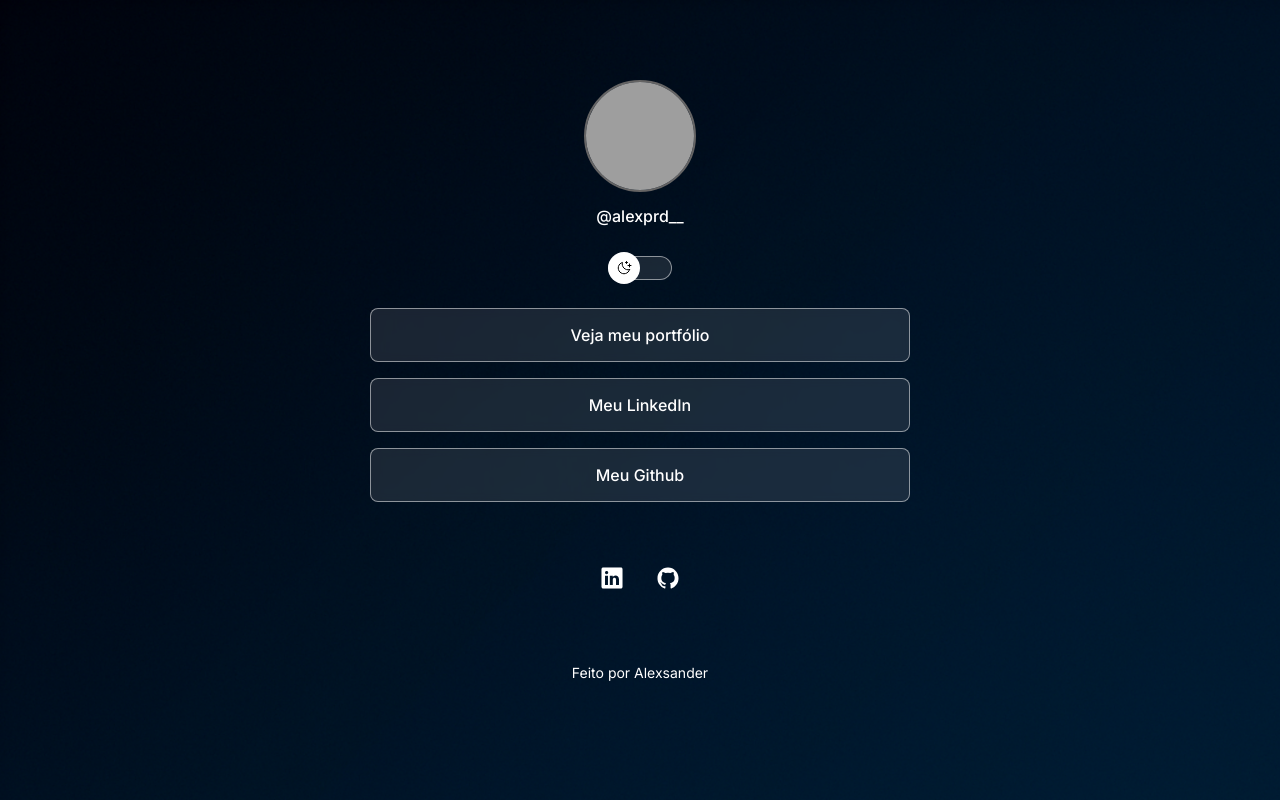
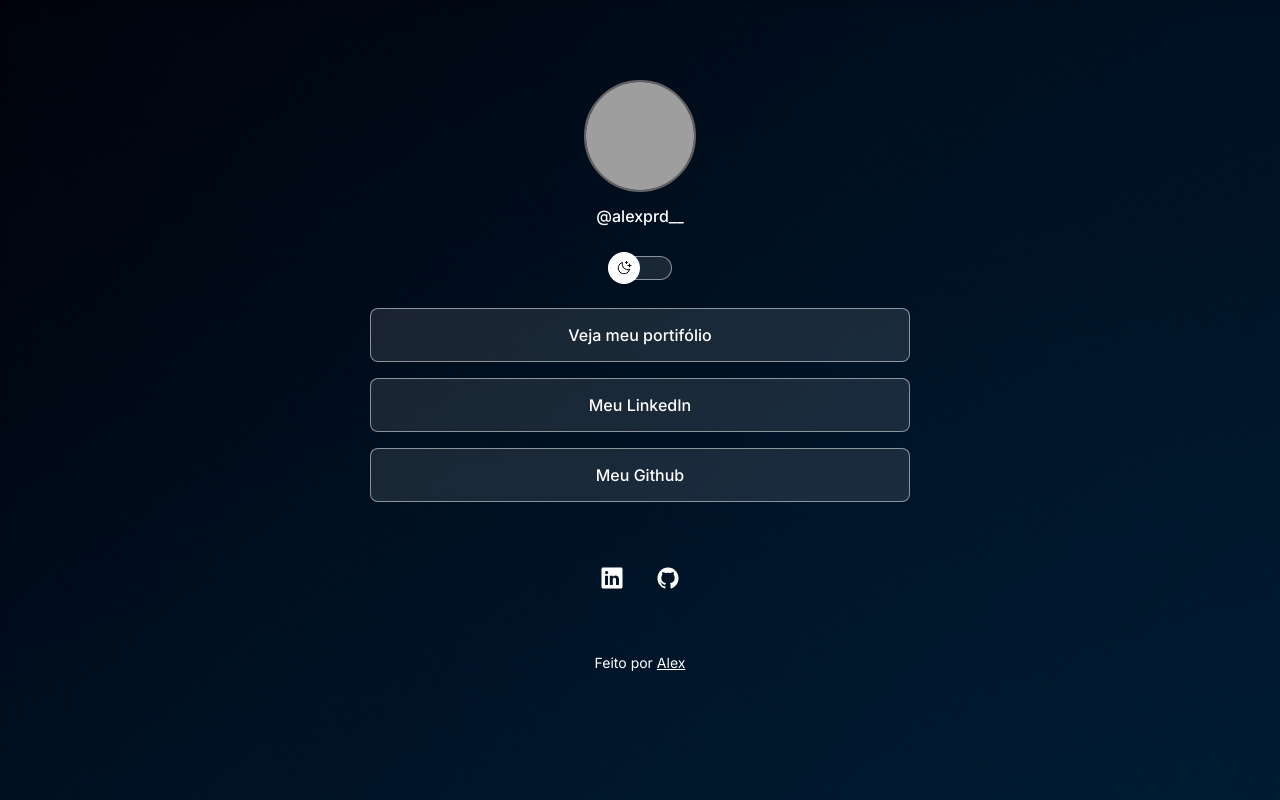
Before and after one commit to alexcprado/linktree, a plain HTML site: page index.html in a window 1280 px wide. Drawn offline with nearby package versions, Linux system fonts and the light colour scheme; grey boxes are pictures that could not be loaded.

```diff
--- a/index.html
+++ b/index.html
@@ -28,10 +28,9 @@
         </div>
 
         <ul>
-            <li><a href="https://portfolio-front-end-alex.netlify.app/" target="_blank">Veja meu portfólio</a></li>
+            <li><a href="https://portfolio-front-end-alex.netlify.app/" target="_blank">Veja meu portifólio</a></li>
             <li><a href="https://www.linkedin.com/in/alexsander-prado/" target="_blank">Meu LinkedIn</a></li>
             <li><a href="https://github.com/alexcprado" target="_blank">Meu Github</a></li>
-
         </ul>
 
         <div id="social-links">
@@ -40,7 +39,7 @@
         </div>
 
         <footer>
-            <p>Feito por Alexsander</p>
+            Feito por <a href="" target="_blank">Alex</a>
         </footer>
     </div>
 
--- a/style.css
+++ b/style.css
@@ -27,6 +27,7 @@
 body {
     /* backgroud: color image repeat position/size */
     background: var(--bg-url) no-repeat top center/cover;
+    /* height: 100vh; */
 }
 
 body * {
@@ -39,7 +40,7 @@ body * {
     max-width: 588px;
     margin: 0 auto;
     margin-top: 56px;
-    padding: 0 24px;;
+    padding: 0 24px;
 }
 
 /* Profile */
@@ -54,6 +55,7 @@ body * {
     border-radius: 50%;
     object-fit: cover;
     border: 2px solid rgb(101, 100, 100);
+
 }
 
 #profile p {
@@ -154,10 +156,9 @@ ul li a:hover {
 }
 
 footer {
+    padding: 24px 0;
     text-align: center;
-    padding: 34px 0;
     font-size: 14px;
-    color: var(--stroke-color);
 }
 
 /* Media queries */
```
